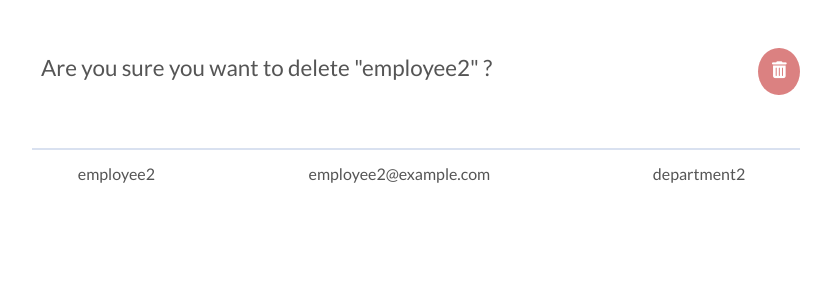
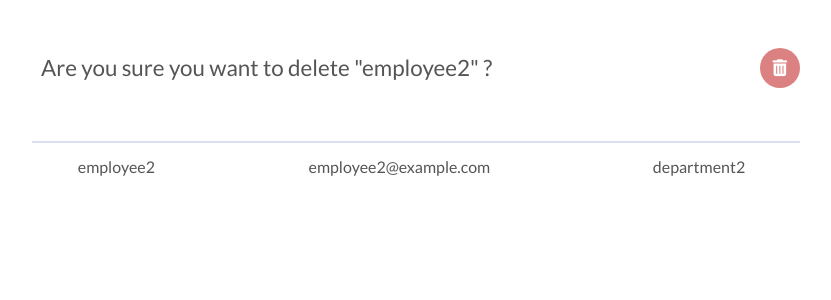
Before and after one commit to jaenia/ssys-employee-manager, a Django app: page /employees/delete/4/ in a window 1280 px wide. Shown: the part 100-400 px from the top of the page, without its empty margins (224-1055 px from the left). Run offline with Django 3.2, Linux system fonts and the light colour scheme; a user stored in the database is signed in; data comes from the database, SQL or seed files in the repository; some libraries are stand-ins or nearby versions.

Commit message:
Fix buttons and delete unnecessary file

```diff
--- a/employees/static/css/style.css
+++ b/employees/static/css/style.css
@@ -58,6 +58,7 @@
   padding: 0.8em 1.6em;
   cursor: pointer;
   transition: background-color ease 0.4s;
+  text-decoration: none;
 }
 
 .error-msg {
@@ -164,13 +165,19 @@
 }
 
 .list-title-wrapper .btn {
-  padding: 0.8em;
+  padding: 0;
   border-radius: 50%;
   text-align: center;
-  vertical-align: middle;
   background-color: #98BCD8;
   transition: background-color ease 0.4s;
+  width: 2.4em;
+  height: 2.4em;
+  box-sizing: border-box;
+  display: flex;
+  justify-content: space-around;
+  align-items: center;
 }
+
 
 .list-title-wrapper .btn:hover {
   background-color: #80a8c7;
```
Also changed, not shown: employees/static/css/login.css (deleted).
